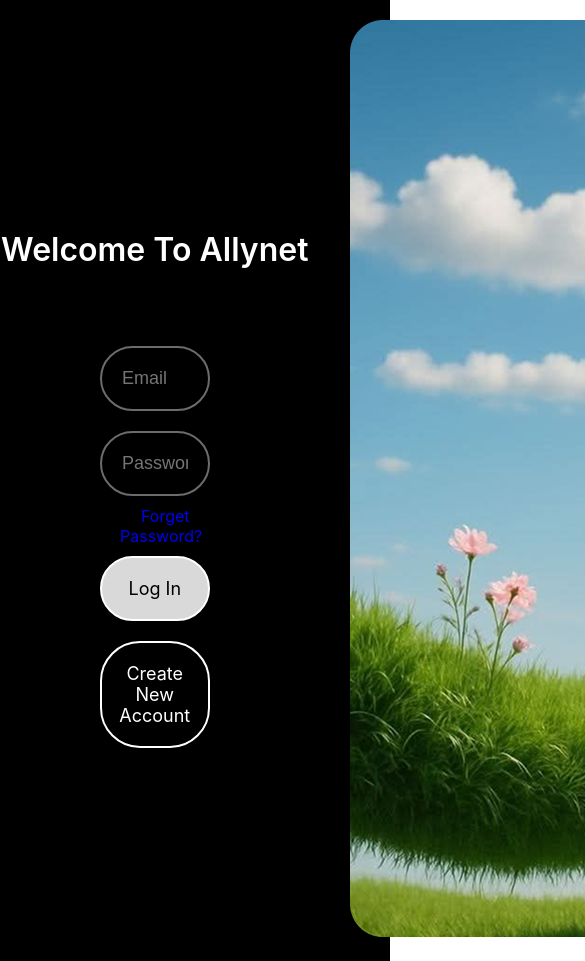
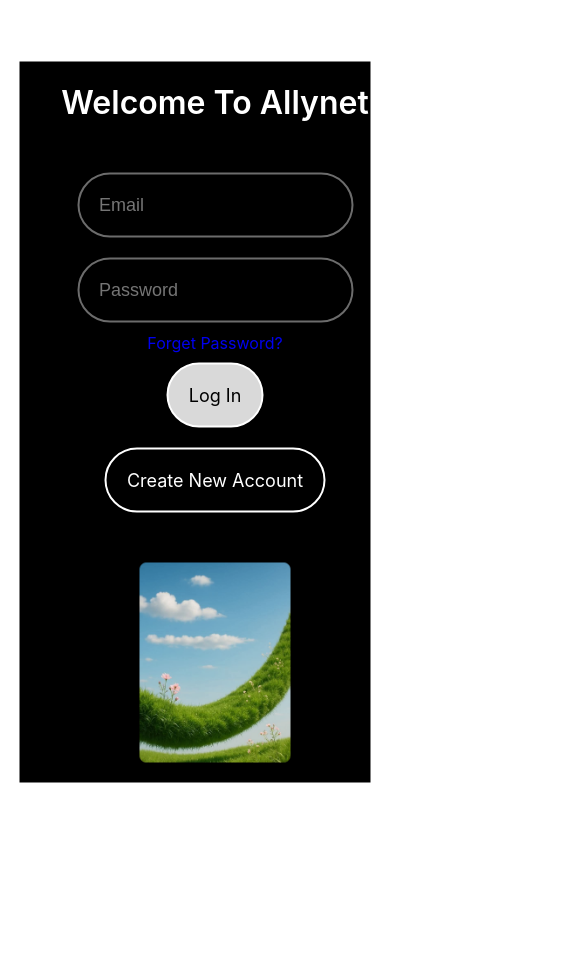
Before and after one commit to parmarraj999/allynet, a React (Create React App) app: page /login in a window 390 px wide. Shown: the top 961 px of the page, 585 px wide, since content can reach past the window. After the commit the page ends 844 px from the top, so only its background shows below. Built offline with nearby package versions, Linux system fonts and the light colour scheme.

Commit message:
fix: some css bugs in loginPage

```diff
--- a/src/page/login-page/loginPage.css
+++ b/src/page/login-page/loginPage.css
@@ -1,58 +1,70 @@
-
-.logincard {
+.login-wrapper {
+  background-color: black;
   display: flex;
   flex-direction: row;
-  background-color: black;
+  min-height: 100vh;
+  width: 100%;
 }
-.left-section  {
+
+.left-section {
   color: white;
   justify-content: center;
-  width: 79.37%;
+  width: 59.37%;
 }
+
 .left-section h1 {
   font-size: 2rem;
   font-weight: 600;
+  margin: 1px 0;
 }
+
 .right-section {
-  width: 20.63%;
-  margin: 20px 40px;
+  width: 40.63%;
+  padding: 40px 20px;
+  display: flex;
+  align-items: center;
+  justify-content: center;
+}
+
+.right-section img {
+  width: 100%;
+  height: auto;
+  object-fit: contain;
 }
 
 .inputs {
   display: flex;
   flex-direction: column;
+}
 
-}
-.input1 {
+.input1,
+.input2 {
   box-sizing: border-box;
   background-color: transparent;
-  border: 2px solid #6C6C6C;
-  color: #6C6C6C;
+  border: 2px solid #6c6c6c;
+  color: #6c6c6c;
   border-radius: 40px;
   font-size: 1.125rem;
   padding: 20px;
+}
+
+.input1 {
   margin: 50px 100px 10px 100px;
 }
+
 .input2 {
-  box-sizing: border-box;
-  background-color: transparent;
-  border: 2px solid #6C6C6C;
-  color: #6C6C6C;
-  border-radius: 40px;
-  font-size: 1.125rem;
-  padding: 20px;
   margin: 10px 100px;
 }
+
 .buttons {
   display: flex;
   flex-direction: column;
 }
-.button1 {
+
+.button1,
+.button2 {
   box-sizing: border-box;
   display: flex;
-  background-color: #D9D9D9;
-  border: 2px solid #FFFFFF;
-  color: #000000;
   border-radius: 40px;
   text-decoration: none;
   align-items: center;
@@ -60,22 +72,58 @@
   font-size: 1.125rem;
   padding: 20px;
   margin: 10px 100px;
-  }
+}
+
+.button1 {
+  background-color: #d9d9d9;
+  border: 2px solid #ffffff;
+  color: #000000;
+}
+
 .button2 {
-  box-sizing: border-box;
-  display: flex;
   background-color: transparent;
-  border: 2px solid #FFFFFF;
+  border: 2px solid #ffffff;
   color: #ffffff;
-  border-radius: 40px;
-  text-decoration: none;
-  align-items: center;
-  justify-content: center;
-  font-size: 1.125rem;
-  padding: 20px;
-  margin: 10px 100px;
-  }
+}
+
 .forget-password {
   text-align: right;
   margin: 0 120px;
 }
+
+/* Mobile responsiveness */
+@media (max-width: 768px) {
+  .login-wrapper {
+    flex-direction: column;
+    width: 90%;
+    margin: 0 auto;
+    position: absolute;
+    top: 50%;
+    left: 50%;
+    transform: translate(-50%, -50%);
+    min-height: auto;
+  }
+
+  .left-section,
+  .right-section {
+    width: 100%;
+    padding: 20px;
+  }
+
+  .right-section img {
+    height: 200px;
+    width: auto;
+    max-width: 90%;
+    object-fit: contain;
+    margin: 0 auto;
+  }
+
+  .input1,
+  .input2,
+  .button1,
+  .button2,
+  .forget-password {
+    margin-left: auto;
+    margin-right: auto;
+  }
+}
--- a/src/page/login-page/loginPage.js
+++ b/src/page/login-page/loginPage.js
@@ -5,8 +5,9 @@ import './loginPage.css';
 
 function LoginPage() {
   return (
-    <div className="login-wrapper">
-    <section className="logincard">
+
+
+    <section className="login-wrapper">
       <div className="left-section">
         <h1>Welcome To Allynet</h1>
         <div className="inputs">
@@ -21,14 +22,15 @@ function LoginPage() {
           <Link to='/Sign-up' className="button2">Create New  Account</Link>
         </div>
       </div>
-      <div className="right-section">
+       <div className="right-section">
         <img src={login} alt=""/>
 
-      </div>
+       </div>
+
 
 
     </section>
-    </div>
+
   )
 }
 
```
